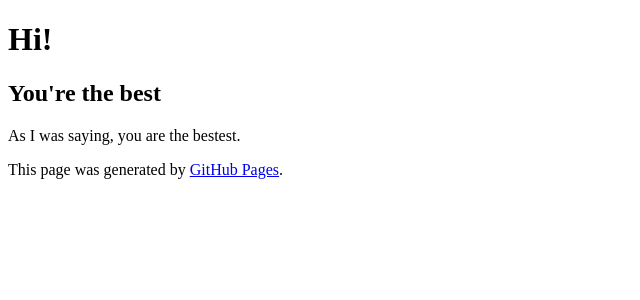
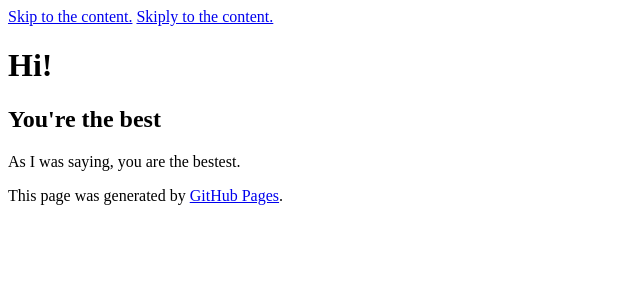
Before and after one commit to siddharthngandhi/siddharthngandhi.github.io, a Jekyll site: the page built from index.md, in a window 1280 px wide. Shown: the top 300 px of the page, without its empty margins (0-640 px from the left). Built offline with Jekyll 4.4.1, drawn with Linux system fonts in a browser that asks for light colours; the repository's description, which GitHub fills in, is left out.

Commit message:
Update default.html

```diff
--- a/_layouts/default.html
+++ b/_layouts/default.html
@@ -20,7 +20,7 @@
     <link rel="stylesheet" href="{{ '/assets/css/style.css?v=' | append: site.github.build_revision | relative_url }}">
   </head>
   <body>
-    <!--<a id="skip-to-content" href="#content">Skip to the content.</a>-->
+    <a id="skip-to-content" href="#content">Skip to the content.</a> <a id="skip-to-content2" href="#content">Skiply to the content.</a>
 
     <header class="page-header" role="banner">
       <h1 class="project-name">{{ page.title | default: site.title | default: site.github.repository_name }}</h1>
```
